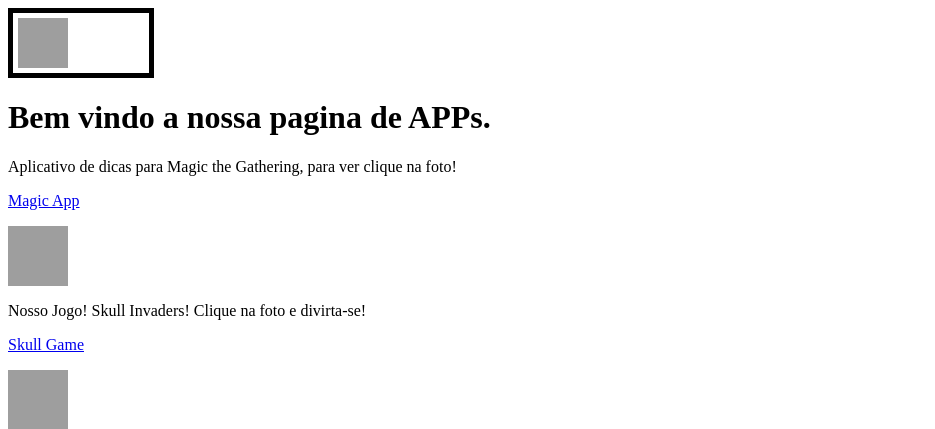
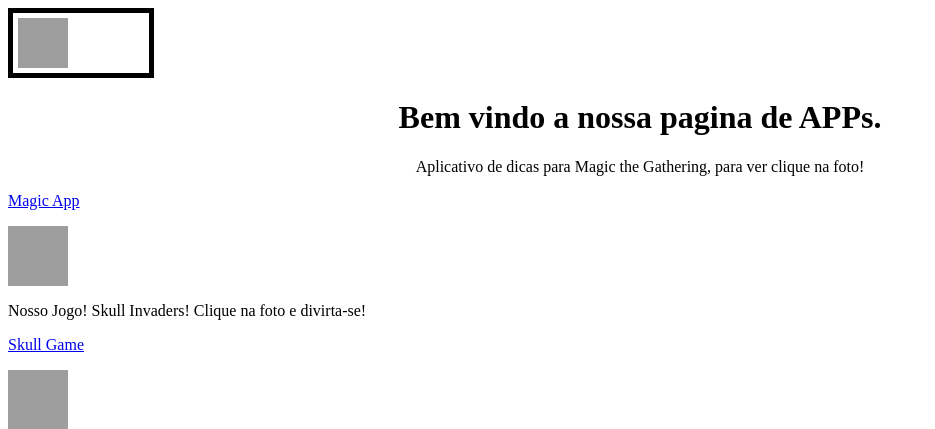
Before and after one commit to ireallyNEEDanUserName/Projeto-Principal, a PHP site: page / in a window 1280 px wide. Shown: the top 429 px of the page, without its empty margins (0-935 px from the left). Run offline with PHP 8.4, Linux system fonts and the light colour scheme; grey boxes are pictures that could not be loaded.

Commit message:
Update logo.css

```diff
--- a/dev/logo.css
+++ b/dev/logo.css
@@ -7,3 +7,7 @@
 	padding: 5px;
 	margin: 0px 10px 10px 0px;
 }
+
+#texto {
+	text-align: center;
+}
```
